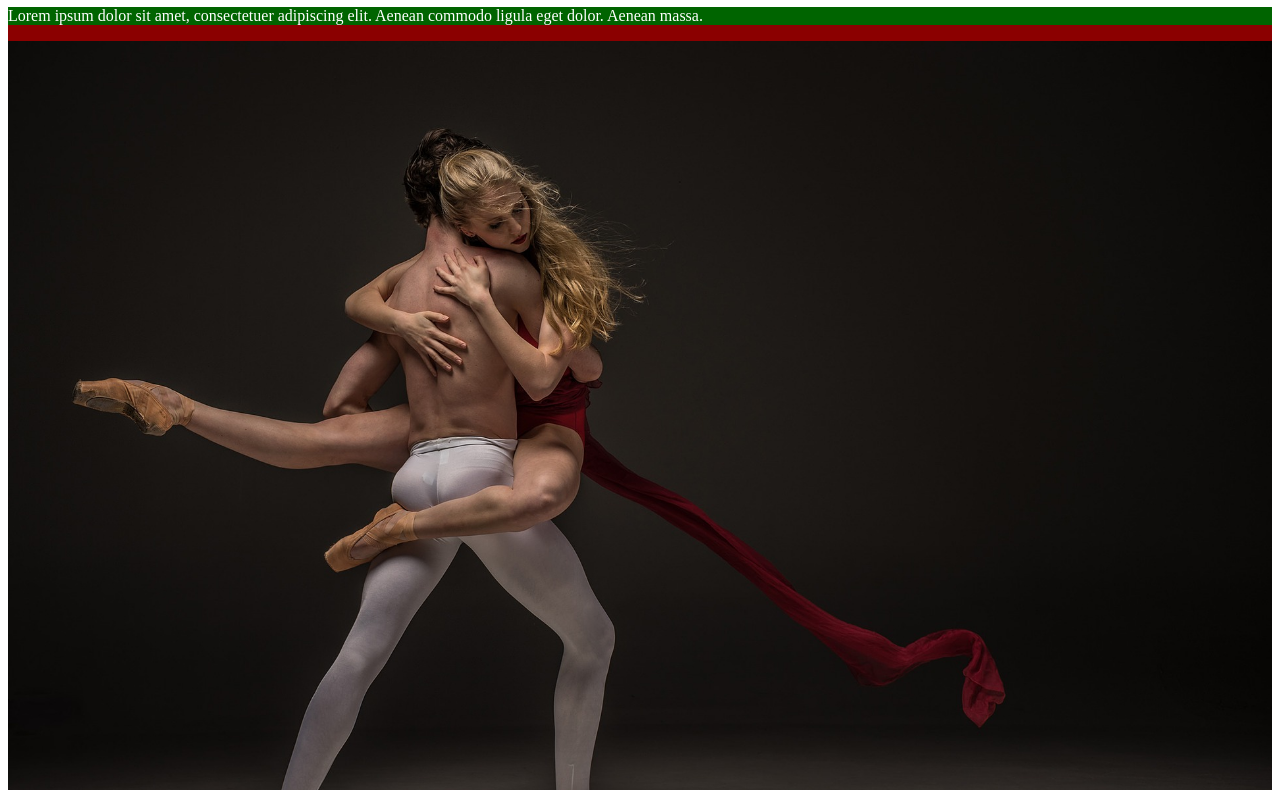
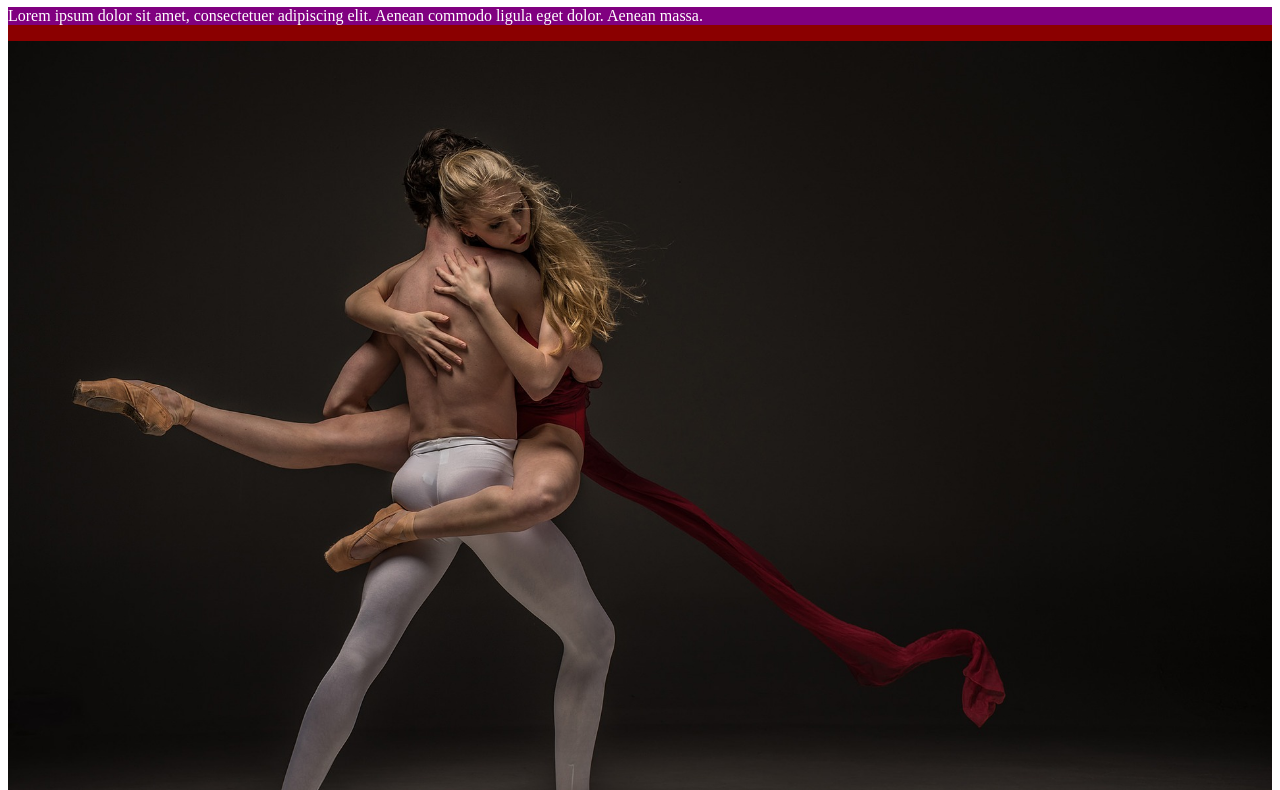
Before and after one commit to rdionis/dci-orientation-course, a plain HTML site: page exercise-01/index.html in a window 1280 px wide. Shown: the part 73-863 px from the top of the page. Drawn offline with Linux system fonts and the light colour scheme.

Commit message:
Update index.html

```diff
--- a/exercise-01/index.html
+++ b/exercise-01/index.html
@@ -11,7 +11,15 @@
             }
 
             main p {background-color: darkgreen
+            }
 
+            /*class selectors*/
+            .prime-paragraphs{
+                background-color: red
+            }
+             /*id selectors*/
+            #first-paragraph {
+                background-color: purple
             }
         </style>
     </head>
@@ -21,12 +29,12 @@
         </header>
 
         <main style="color: white">
-            <p>
+            <p id="first-paragraph" class="prime-paragraphs">
                Lorem ipsum dolor sit amet, consectetuer adipiscing elit. Aenean commodo ligula eget dolor. Aenean massa.
             </p>
         <img src="img/ballerina-1850109_1920.jpg" width="100%">
         <img src="https://cdn.pixabay.com/photo/2015/03/26/09/54/pug-690566_640.jpg" width="100%" alt="picture of a bulldog standing in a corner">
-            <p>
+            <p id="second-paragraph" class="prime-paragraphs">
                 Cum iis natoque <span style="color: blue"><u>penatibus</u></span> et <em>magnis</em> dis <strong>parturient</strong> montes, nascetur ridiculus mus. Donec quam felis, <b>ultricies</b> nec, pellentesque eu, pretium quis, sem. lla consequat massa quis enim. Donec pede justo, fringilla vel, <a href="http://www.google.com" target="_blank">Google</a> nec, vulputate eget, arcu. In enim justo, rhoncus ut, imperdiet a, venenatis vitae, justo
             </p>
 
```
